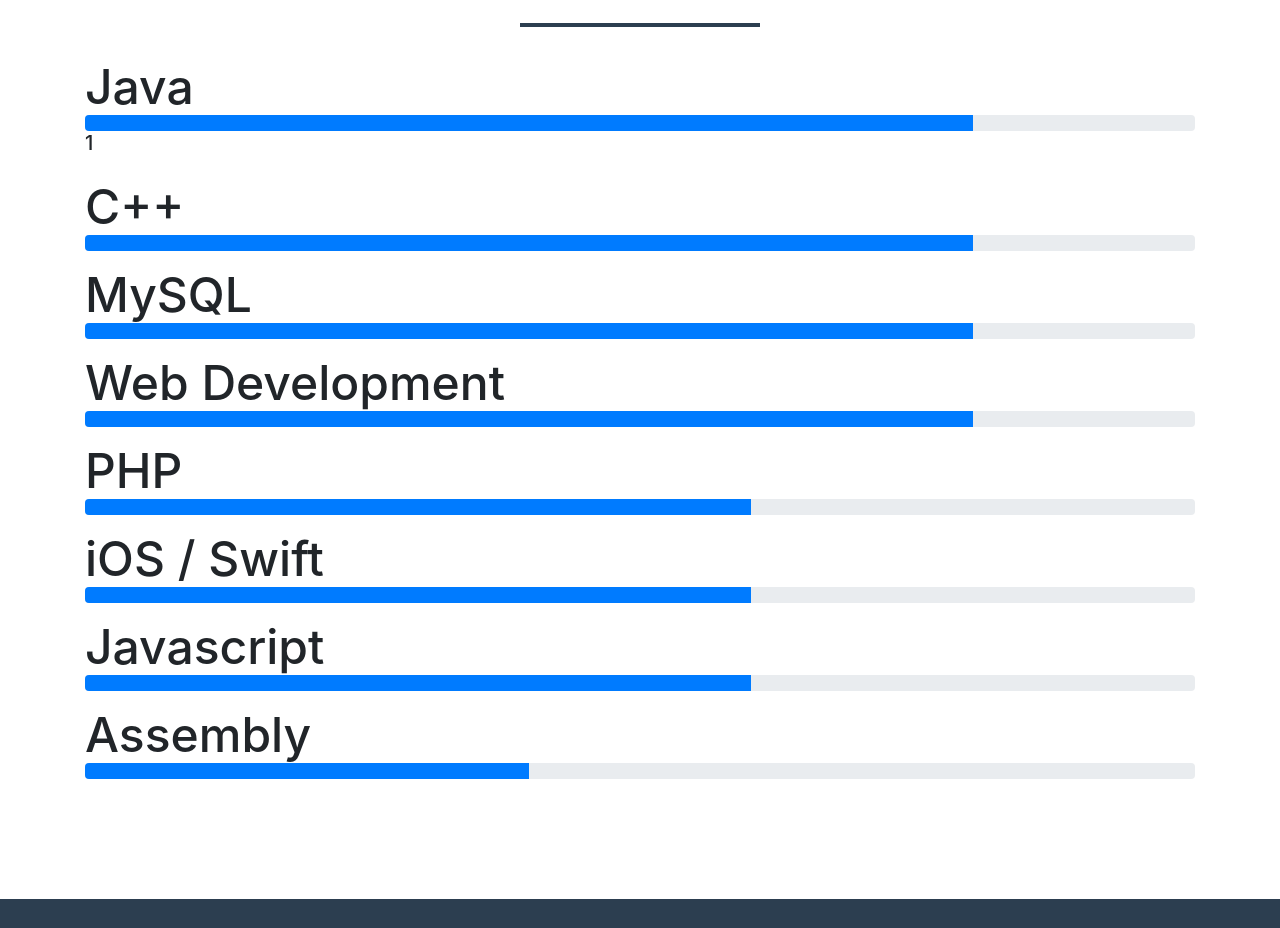
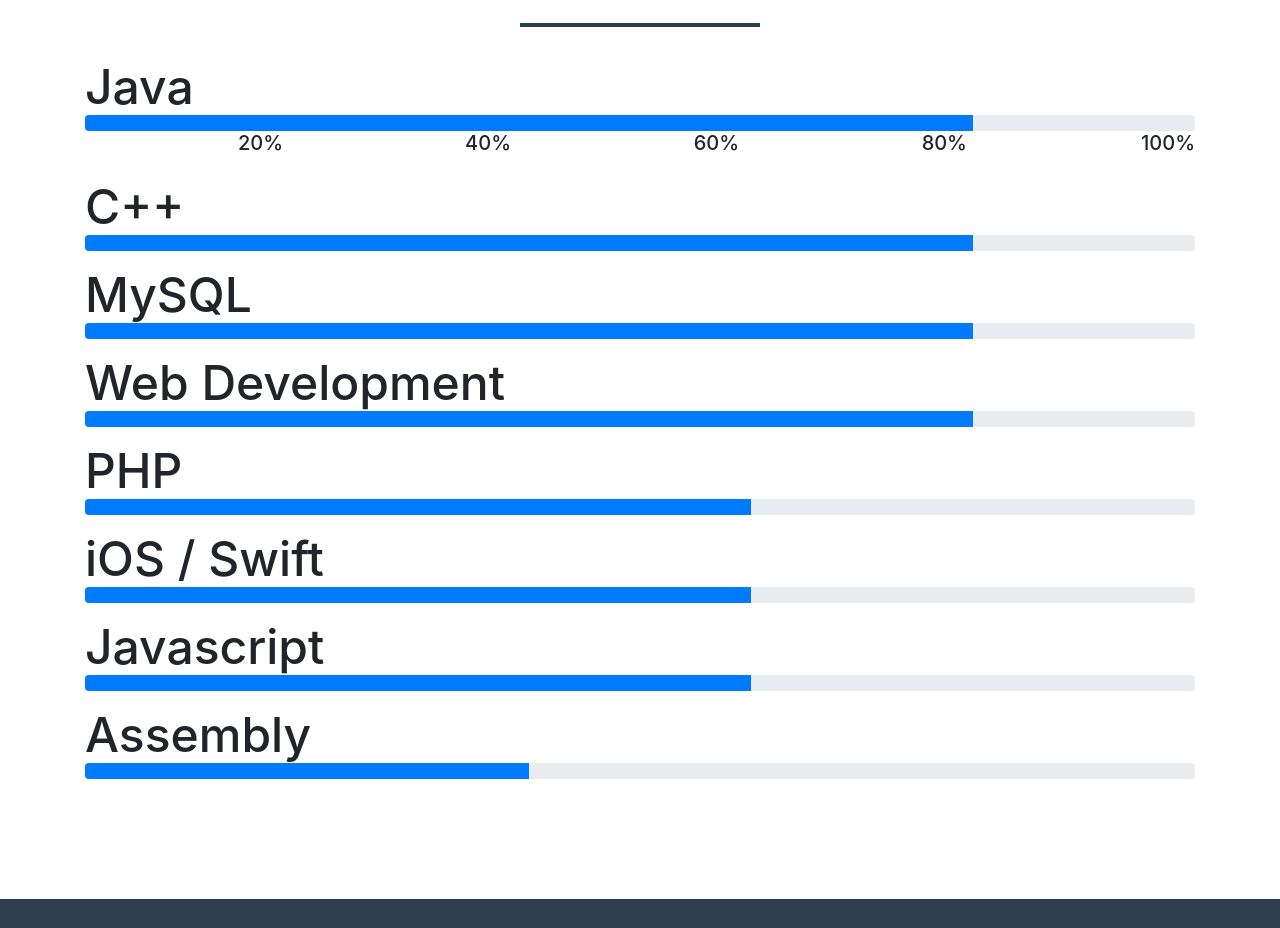
Before and after one commit to vix515/vix515.github.io, a website with bundled scripts: page index.html in a window 1280 px wide. Shown: the part 2840-3768 px from the top of the page. Built offline with nearby package versions, Linux system fonts and the light colour scheme.

Commit message:
fully expanded labels

```diff
--- a/index.html
+++ b/index.html
@@ -191,8 +191,20 @@
           </div>
         </div>
          <div class="row">
-            <div class="col">
-              <h5>1</h5>
+            <div class="col" style="text-align: right;">
+              <h5>20&#37;</h5>
+            </div>
+           <div class="col" style="text-align: right;">
+              <h5>40&#37;</h5>
+            </div>
+           <div class="col" style="text-align: right;">
+              <h5>60&#37;</h5>
+            </div>
+           <div class="col" style="text-align: right;">
+              <h5>80&#37;</h5>
+            </div>
+           <div class="col" style="text-align: right;">
+              <h5>100&#37;</h5>
             </div>
           </div>
         <br>
```
